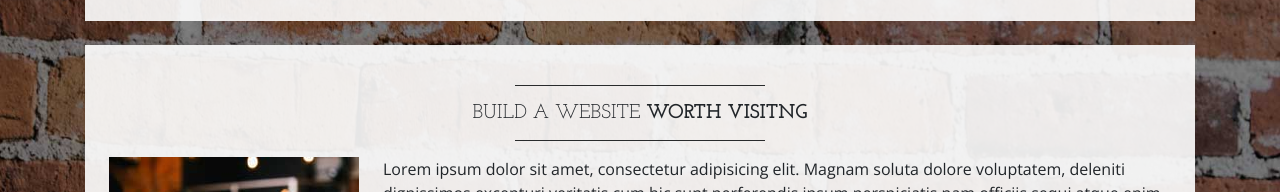
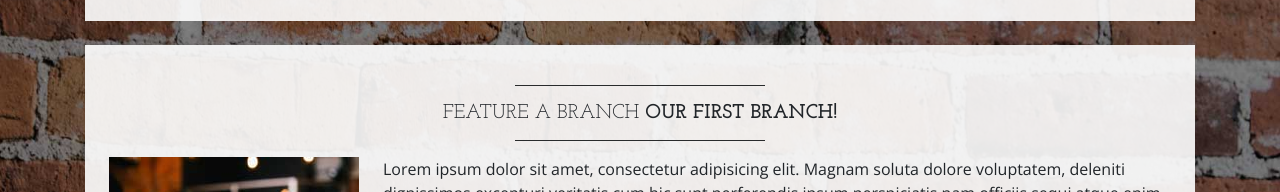
Before and after one commit to icehouze/Learning-Git, a website: page index.html in a window 1280 px wide. Shown: the part 1012-1204 px from the top of the page. Drawn offline with nearby package versions, Linux system fonts and the light colour scheme.

Commit message:
Initial commit on feature A

```diff
--- a/index.html
+++ b/index.html
@@ -109,8 +109,8 @@
 
       <div class="bg-faded p-4 my-4">
         <hr class="divider">
-        <h2 class="text-center text-lg text-uppercase my-0">Build a website
-          <strong>worth visitng</strong>
+        <h2 class="text-center text-lg text-uppercase my-0">Feature A Branch
+          <strong>Our first branch!</strong>
         </h2>
         <hr class="divider">
         <img class="img-fluid float-left mr-4 d-none d-lg-block" src="img/intro-pic.jpg" alt="">
```
